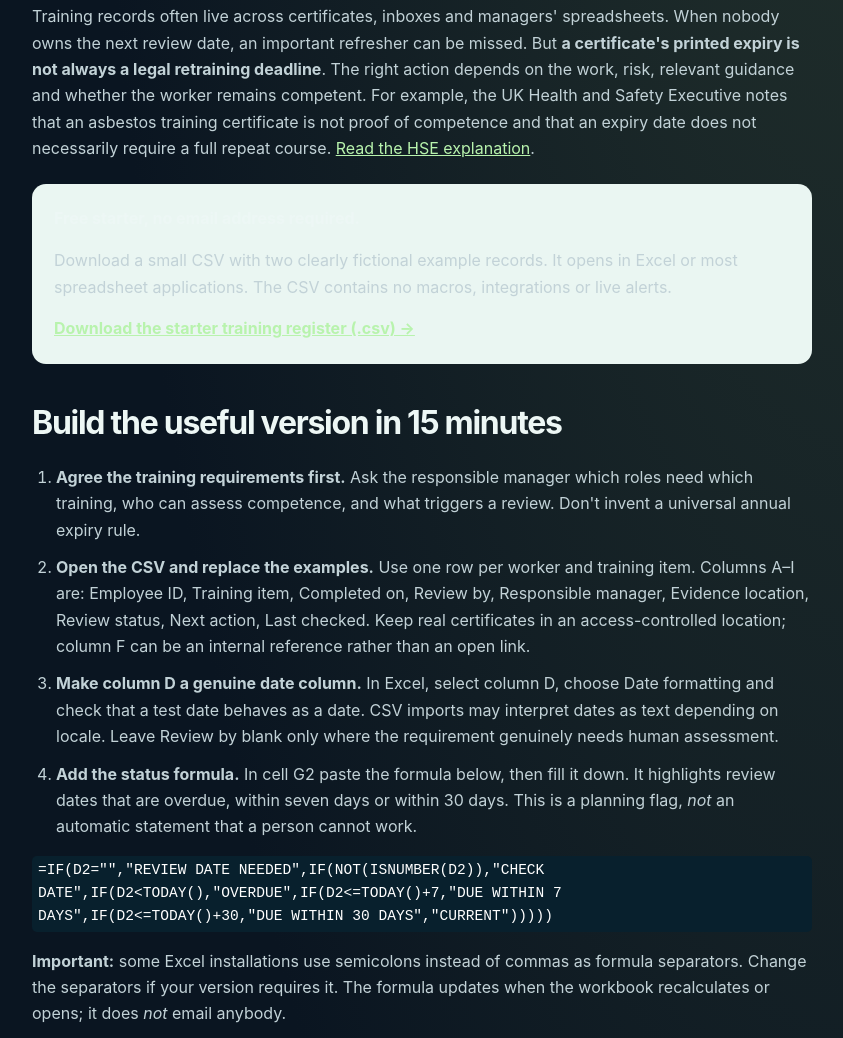
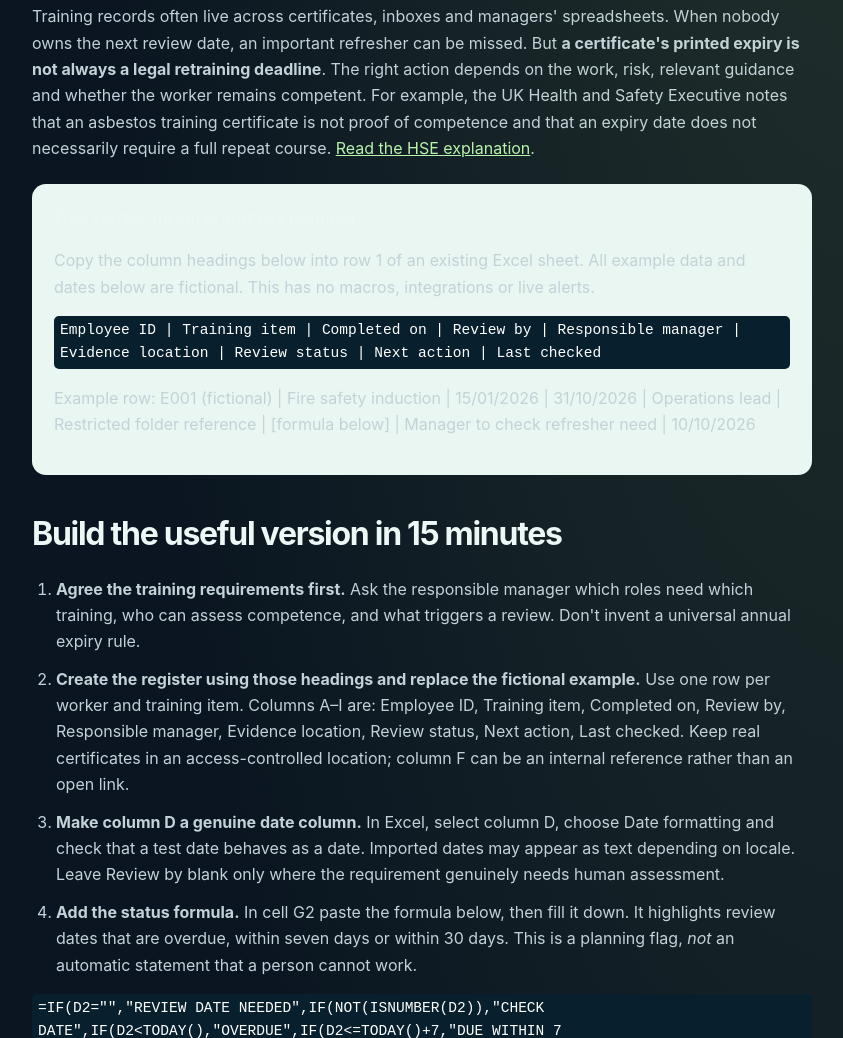
Before and after one commit to mikeyrnewton-pixel/newton-revenue-site, a website: page public/ai-profit-brief/training-expiry-register/index.html in a window 1280 px wide. Shown: the part 958-1996 px from the top of the page, without its empty margins (218-1061 px from the left). Drawn offline with Linux system fonts and the light colour scheme.

Commit message:
Make guide self-contained with copyable starter instead of external file

```diff
--- a/public/ai-profit-brief/training-expiry-register/index.html
+++ b/public/ai-profit-brief/training-expiry-register/index.html
@@ -1,12 +1,12 @@
 <!doctype html>
 <html lang="en-GB"><head>
 <meta charset="utf-8"><meta name="viewport" content="width=device-width,initial-scale=1">
-<meta name="description" content="Free staff-training review register for small UK employers: CSV starter, 7- and 30-day Excel reminders, privacy and practical limitations.">
+<meta name="description" content="Free staff-training review register for small UK employers: copyable starter, 7- and 30-day Excel reminders, privacy and practical limitations.">
 <title>Training records due for review? A free Excel register | AI Profit Brief</title>
 <link rel="canonical" href="https://newton-revenue-site.pages.dev/ai-profit-brief/training-expiry-register/">
 <meta property="og:type" content="article"><meta property="og:site_name" content="AI Profit Brief by Newton Revenue">
 <meta property="og:title" content="A training record isn't an expiry date. Here's a useful free register.">
-<meta property="og:description" content="Download a simple starter CSV, add Excel review flags and avoid treating certificates as proof of competence.">
+<meta property="og:description" content="Copy a simple starter table, add Excel review flags and avoid treating certificates as proof of competence.">
 <meta property="og:url" content="https://newton-revenue-site.pages.dev/ai-profit-brief/training-expiry-register/">
 <meta name="twitter:card" content="summary">
 <link rel="stylesheet" href="/styles.css"><link rel="stylesheet" href="/hub.css">
@@ -16,12 +16,12 @@
 <main><section class="container hero" style="padding-bottom:30px"><div class="eyebrow">FREE PRACTICAL TEMPLATE · 11 OCTOBER 2026 · 8-MINUTE READ</div><h1>Which staff training needs reviewing next month?</h1><p class="intro">A simple, no-subscription training register for small teams: one row per person and training item, clear ownership, and optional 7- and 30-day review flags.</p><p class="trust">Written by Newton Revenue. The example data is fictional. This is a tracking aid, not compliance certification or evidence that we have deployed it for a client.</p></section>
 <article class="article container section">
 <h2>The problem worth fixing</h2><p>Training records often live across certificates, inboxes and managers' spreadsheets. When nobody owns the next review date, an important refresher can be missed. But <strong>a certificate's printed expiry is not always a legal retraining deadline</strong>. The right action depends on the work, risk, relevant guidance and whether the worker remains competent. For example, the UK Health and Safety Executive notes that an asbestos training certificate is not proof of competence and that an expiry date does not necessarily require a full repeat course. <a href="https://www.hse.gov.uk/asbestos/training.htm" rel="noopener">Read the HSE explanation</a>.</p>
-<div class="guide-callout"><strong>Free starter, no email address required.</strong><p>Download a small CSV with two clearly fictional example records. It opens in Excel or most spreadsheet applications. The CSV contains no macros, integrations or live alerts.</p><a href="/ai-profit-brief/training-expiry-register/training-register-starter.csv" download>Download the starter training register (.csv) →</a></div>
+<div class="guide-callout"><strong>Free starter, no email address required.</strong><p>Copy the column headings below into row 1 of an existing Excel sheet. All example data and dates below are fictional. This has no macros, integrations or live alerts.</p><code class="guide-code">Employee ID | Training item | Completed on | Review by | Responsible manager | Evidence location | Review status | Next action | Last checked</code><p>Example row: E001 (fictional) | Fire safety induction | 15/01/2026 | 31/10/2026 | Operations lead | Restricted folder reference | [formula below] | Manager to check refresher need | 10/10/2026</p></div>
 <h2>Build the useful version in 15 minutes</h2>
 <ol>
 <li><strong>Agree the training requirements first.</strong> Ask the responsible manager which roles need which training, who can assess competence, and what triggers a review. Don't invent a universal annual expiry rule.</li>
-<li><strong>Open the CSV and replace the examples.</strong> Use one row per worker and training item. Columns A–I are: Employee ID, Training item, Completed on, Review by, Responsible manager, Evidence location, Review status, Next action, Last checked. Keep real certificates in an access-controlled location; column F can be an internal reference rather than an open link.</li>
-<li><strong>Make column D a genuine date column.</strong> In Excel, select column D, choose Date formatting and check that a test date behaves as a date. CSV imports may interpret dates as text depending on locale. Leave Review by blank only where the requirement genuinely needs human assessment.</li>
+<li><strong>Create the register using those headings and replace the fictional example.</strong> Use one row per worker and training item. Columns A–I are: Employee ID, Training item, Completed on, Review by, Responsible manager, Evidence location, Review status, Next action, Last checked. Keep real certificates in an access-controlled location; column F can be an internal reference rather than an open link.</li>
+<li><strong>Make column D a genuine date column.</strong> In Excel, select column D, choose Date formatting and check that a test date behaves as a date. Imported dates may appear as text depending on locale. Leave Review by blank only where the requirement genuinely needs human assessment.</li>
 <li><strong>Add the status formula.</strong> In cell G2 paste the formula below, then fill it down. It highlights review dates that are overdue, within seven days or within 30 days. This is a planning flag, <em>not</em> an automatic statement that a person cannot work.</li>
 </ol>
 <code class="guide-code">=IF(D2="","REVIEW DATE NEEDED",IF(NOT(ISNUMBER(D2)),"CHECK DATE",IF(D2&lt;TODAY(),"OVERDUE",IF(D2&lt;=TODAY()+7,"DUE WITHIN 7 DAYS",IF(D2&lt;=TODAY()+30,"DUE WITHIN 30 DAYS","CURRENT")))))</code>
@@ -36,7 +36,7 @@
 <tr><td>Responsible manager</td><td>Named role accountable for deciding and acting.</td><td>A notification without an owner solves little.</td></tr>
 <tr><td>Evidence location</td><td>Restricted reference to relevant completion evidence.</td><td>Do not expose certificates or staff information through public links.</td></tr>
 <tr><td>Review status</td><td>Calculated attention flag, not a competence verdict.</td><td>Blank or text dates need manual correction.</td></tr></tbody></table>
-<h2>Costs, privacy and limits</h2><p><strong>Software:</strong> the CSV is free. You can use an existing licensed Excel installation or another spreadsheet that supports equivalent formulas; no purchase is required for this template. <strong>Human time:</strong> allow time to define training requirements, import records, verify dates and review exceptions. <strong>Scaling:</strong> once multiple people edit the same register, you may need version control, permissions, change logs and dependable notifications. This file supplies none of those automatically.</p>
+<h2>Costs, privacy and limits</h2><p><strong>Software:</strong> this starter is free. You can use an existing licensed Excel installation or another spreadsheet that supports equivalent formulas; no purchase is required for this template. <strong>Human time:</strong> allow time to define training requirements, import records, verify dates and review exceptions. <strong>Scaling:</strong> once multiple people edit the same register, you may need version control, permissions, change logs and dependable notifications. This file supplies none of those automatically.</p>
 <p><strong>Employee data:</strong> a staff training register can contain personal information. The <a href="https://ico.org.uk/for-organisations/uk-gdpr-guidance-and-resources/employment/employment-practices-and-data-protection-keeping-employment-records/collecting-and-keeping-employment-records/" rel="noopener">Information Commissioner's Office guidance</a> explains lawful basis, purpose, data minimisation, access controls and retention for employment records. Keep only necessary fields, tell staff how records are used, limit access and set a justified retention schedule. Avoid putting medical details in this template.</p>
 <p><strong>Compliance:</strong> this is an administrative aid. Sector rules, qualifications, actual competence and safety-critical training decisions require appropriate human assessment. HSE also advises employers that training records can help identify refresher needs; see its <a href="https://www.hse.gov.uk/simple-health-safety/training/decide.htm" rel="noopener">training guidance</a>.</p>
 <h2>When to automate — and when not to</h2><p>If the register works for a small team, keep it simple. If you have many sites, recurring reminders or frequent staff changes, the next step may be a restricted shared register with audit trails, a weekly digest and <strong>human-approved</strong> actions. Don't send employee data to an AI provider just to produce a colour-coded list; ordinary spreadsheet formulas do that job without AI.</p>
```
